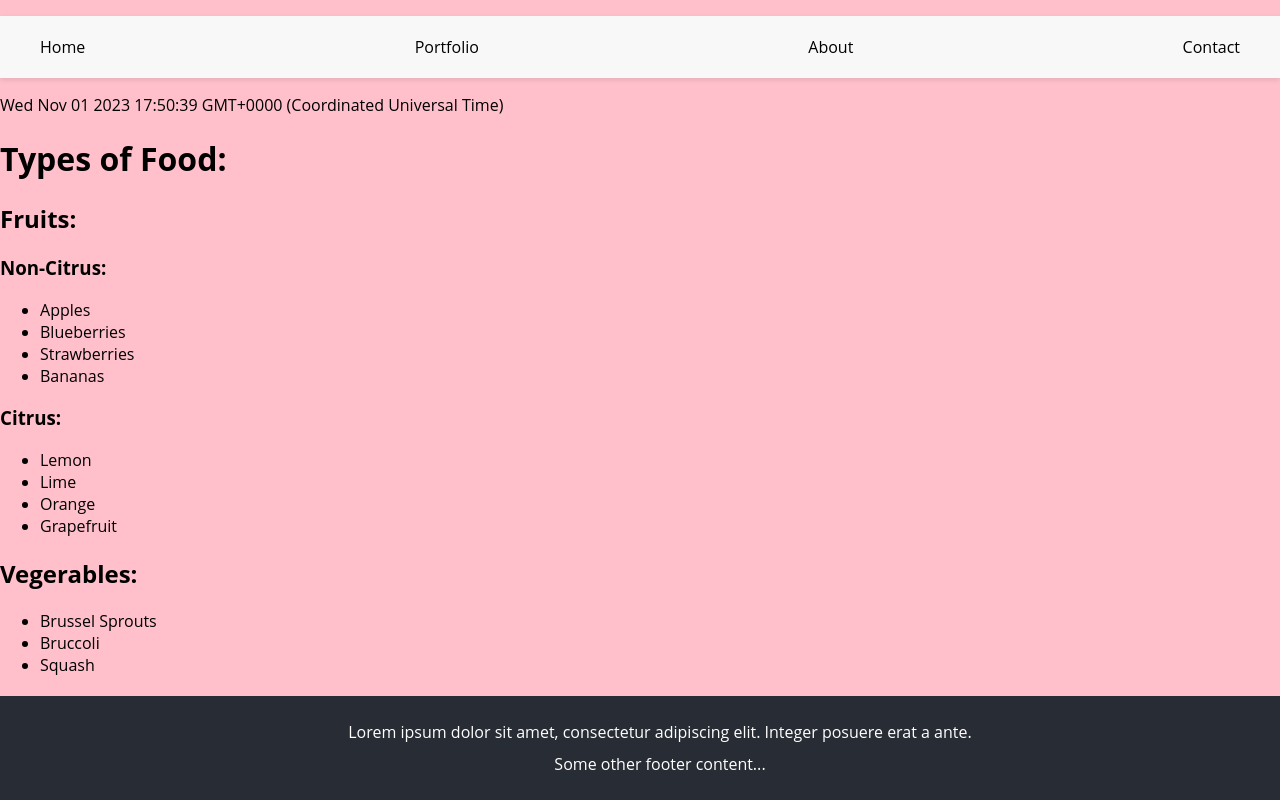
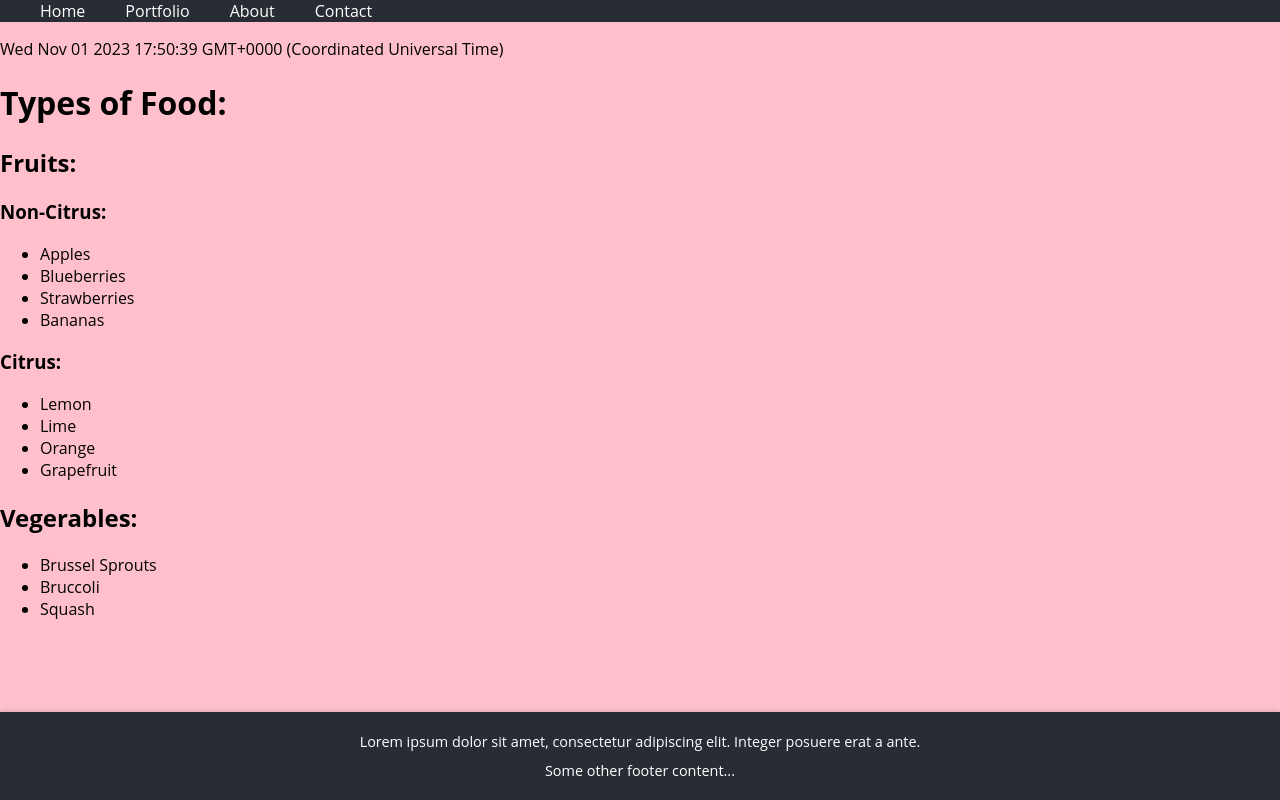
Before and after one commit to dchamp16/getting-react, a React (Create React App) app in the folder my-app/: page / in a window 1280 px wide. Built offline with nearby package versions, Linux system fonts and the light colour scheme.

Commit message:
added some style to my header

```diff
--- a/my-app/src/App.js
+++ b/my-app/src/App.js
@@ -11,10 +11,8 @@ function App() {
   return (
     <>
       <Header />
-      <div className="App">
-        <TodayDate date={Date()} />
-        <TypesOfFood />
-      </div>
+      <TodayDate date={Date()} />
+      <TypesOfFood />
       <Footer />
     </>
   );
--- a/my-app/src/App.scss
+++ b/my-app/src/App.scss
@@ -1,4 +1,14 @@
 $testColor: pink;
+html,
+body {
+  margin: 0;
+  padding: 0;
+}
+
+* {
+  box-sizing: border-box;
+}
+
 body {
   background-color: $testColor;
   font-family: "Open Sans", sans-serif;
--- a/my-app/src/component-style/Footer.scss
+++ b/my-app/src/component-style/Footer.scss
@@ -1,12 +1,14 @@
+// Footer
 .footer {
-  padding: 20px;
-  background-color: #282c34;
+  padding: 15px 0; // Consistent padding with header
+  background-color: #282c34; // Matching color with header
   color: white;
   text-align: center;
   position: fixed;
   left: 0;
   bottom: 0;
   width: 100%;
+  box-shadow: 0px -2px 5px rgba(0, 0, 0, 0.1); // Box shadow for separation
 
   .content {
     max-width: 1200px;
@@ -14,6 +16,7 @@
     p {
       margin: 0;
       padding: 5px;
+      font-size: 0.9em; // Slightly smaller font
     }
   }
 }
--- a/my-app/src/component-style/Header.scss
+++ b/my-app/src/component-style/Header.scss
@@ -1,47 +1,57 @@
-#head ul {
-  list-style-type: none;
+#head {
+  display: flex;
+  justify-content: space-between;
+  align-items: center;
+  padding: 0 20px;
+  background-color: #282c34;
 }
 
-#navbar li a {
-  text-decoration: none;
-  color: black;
-  display: inline-block;
-  padding: 10px 20px;
-  position: relative;
-  transition: all 0.2s ease-in-out;
-}
+.menu-icon {
+  display: none;
+  cursor: pointer;
 
-#navbar li a::before {
-  content: "";
-  display: block;
-  position: absolute;
-  top: 0;
-  left: 0;
-  width: 100%;
-  height: 100%;
-  z-index: -1;
-  background: #f0f0f0;
-  border-radius: 4px;
-  box-shadow: 3px 3px 5px rgba(0, 0, 0, 0.1);
-  transition: all 0.2s ease-in-out;
-}
-
-#navbar li a:hover {
-  color: white;
-  background-color: #333;
-}
-
-#navbar li a:hover::before {
-  top: 1px;
-  left: 1px;
-  box-shadow: 2px 2px 4px rgba(0, 0, 0, 0.1);
+  img {
+    width: 30px;
+    height: 30px;
+  }
 }
 
 #navbar {
   display: flex;
-  justify-content: space-between;
-  align-items: center;
-  background-color: #f8f8f8;
-  padding: 10px 20px;
-  box-shadow: 0px 2px 5px rgba(0, 0, 0, 0.1);
+  list-style-type: none;
+  margin: 0;
+  padding: 0;
+  li {
+    margin: 0;
+    padding: 0;
+  }
+  a {
+    color: white;
+    text-decoration: none;
+    padding: 10px 20px;
+    transition: color 0.2s;
+  }
+  a:hover {
+    color: #f8f8f8;
+  }
 }
+
+@media (max-width: 768px) {
+  .menu-icon {
+    display: block;
+  }
+
+  #navbar {
+    display: none;
+    flex-direction: column;
+    position: absolute;
+    top: 60px; // adjust as necessary
+    left: 0;
+    width: 100%;
+    background-color: #282c34;
+
+    &.open {
+      display: flex;
+    }
+  }
+}
--- a/my-app/src/components/Header.jsx
+++ b/my-app/src/components/Header.jsx
@@ -1,27 +1,36 @@
+import React, { useState } from "react";
 import "../component-style/Header.scss";
 
 export default function Header() {
+  const [isOpen, setIsOpen] = useState(false);
+
   return (
     <>
       <header id="head">
-        <ul id="navbar">
+        <div className="menu-icon" onClick={() => setIsOpen(!isOpen)}>
+          <img
+            src={isOpen ? "/path-to-close-icon.png" : "/path-to-open-icon.png"}
+            alt="menu"
+          />
+        </div>
+        <ul id="navbar" className={isOpen ? "open" : ""}>
           <li>
-            <a href="" class="home-nav">
+            <a href="" className="home-nav">
               Home
             </a>
           </li>
           <li>
-            <a href="" class="portfolio-nav">
+            <a href="" className="portfolio-nav">
               Portfolio
             </a>
           </li>
           <li>
-            <a href="" class="about-nav">
+            <a href="" className="about-nav">
               About
             </a>
           </li>
           <li>
-            <a href="" class="contact-nav">
+            <a href="" className="contact-nav">
               Contact
             </a>
           </li>
```
